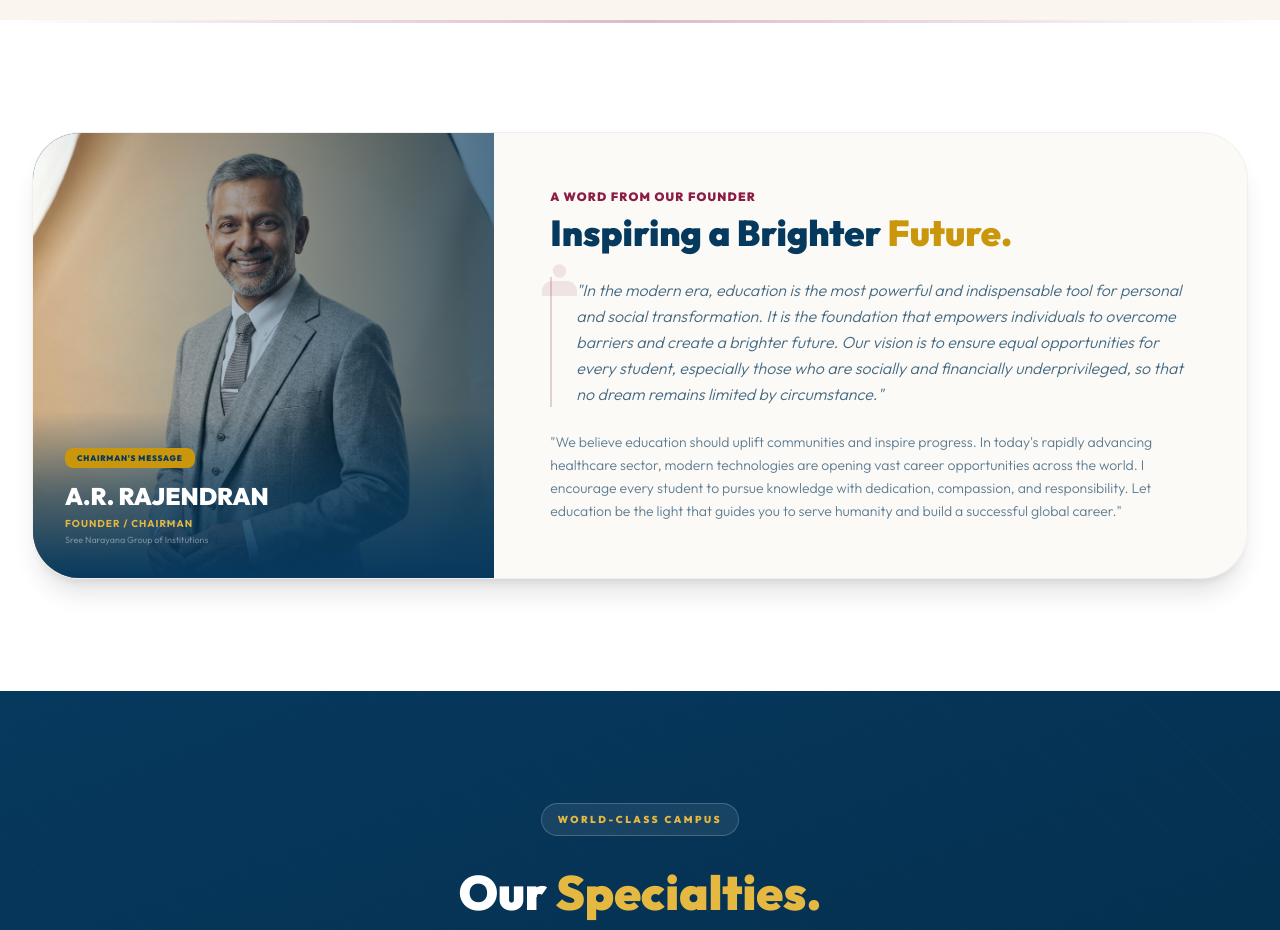
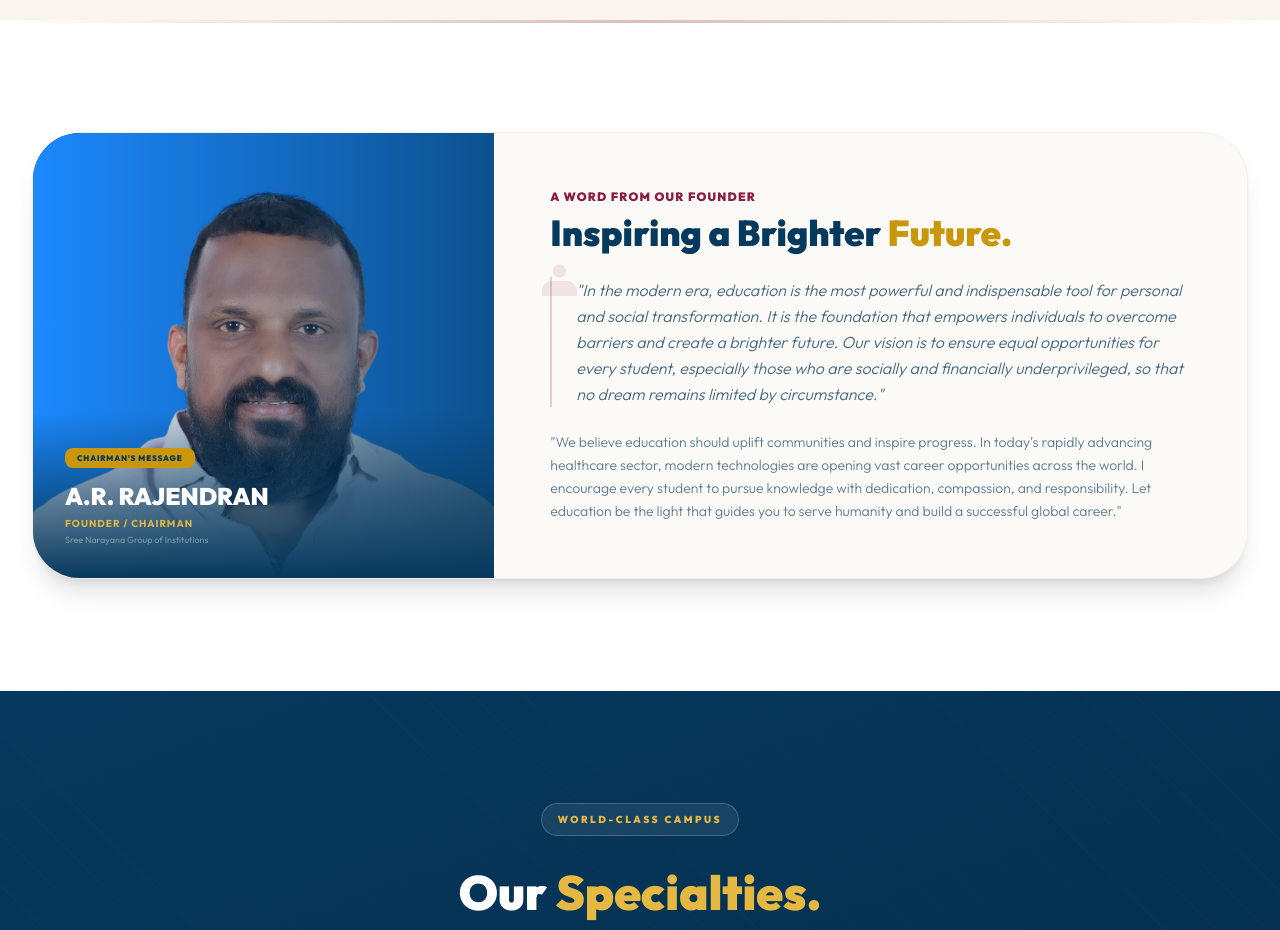
Before and after one commit to Neeraali-digital/SREE-NARAYANA-FRONTEND, an Angular app: page / in a window 1280 px wide. Shown: the part 1960-2890 px from the top of the page. Built offline with nearby package versions, Linux system fonts and the light colour scheme.

Commit message:
chairmans image

```diff
--- a/src/app/features/about/about.html
+++ b/src/app/features/about/about.html
@@ -122,7 +122,7 @@
       <div class="rounded-[3rem] overflow-hidden bg-brand-cream/50 border border-brand-navy/5 flex flex-col lg:flex-row shadow-xl" data-animate="scale-in">
         <!-- Photo -->
         <div class="lg:w-[35%] relative bg-brand-navy min-h-[380px] overflow-hidden">
-          <img src="chairman_rajendran.png" alt="A.R. Rajendran" class="absolute inset-0 w-full h-full object-cover object-top">
+          <img src="chairman.jpeg" alt="A.R. Rajendran" class="absolute inset-0 w-full h-full object-cover object-top">
           <div class="absolute inset-0 bg-gradient-to-t from-brand-navy via-brand-navy/30 to-transparent"></div>
           <div class="absolute bottom-0 left-0 right-0 p-8">
             <div class="inline-block px-3 py-1 bg-brand-gold rounded-lg text-brand-navy text-[8px] font-black uppercase tracking-widest mb-3">Founder &amp; Chairman</div>
--- a/src/app/features/home/home.html
+++ b/src/app/features/home/home.html
@@ -193,7 +193,7 @@
       <div class="rounded-[3rem] overflow-hidden bg-brand-cream/50 border border-brand-navy/5 flex flex-col lg:flex-row gap-0 shadow-xl" data-animate="scale-in">
         <!-- Photo panel -->
         <div class="lg:w-[38%] relative bg-brand-navy min-h-[400px] overflow-hidden flex-shrink-0">
-          <img src="chairman_rajendran.png" alt="A.R. Rajendran — Founder / Chairman" class="absolute inset-0 w-full h-full object-cover object-top">
+          <img src="chairman.jpeg" alt="A.R. Rajendran — Founder / Chairman" class="absolute inset-0 w-full h-full object-cover object-top">
           <div class="absolute inset-0 bg-gradient-to-r from-transparent to-brand-navy/70"></div>
           <div class="absolute bottom-0 left-0 right-0 bg-gradient-to-t from-brand-navy via-brand-navy/60 to-transparent p-8">
             <div class="inline-block px-3 py-1 bg-brand-gold rounded-lg text-brand-navy text-[8px] font-black uppercase tracking-widest mb-3">Chairman's Message</div>
```
